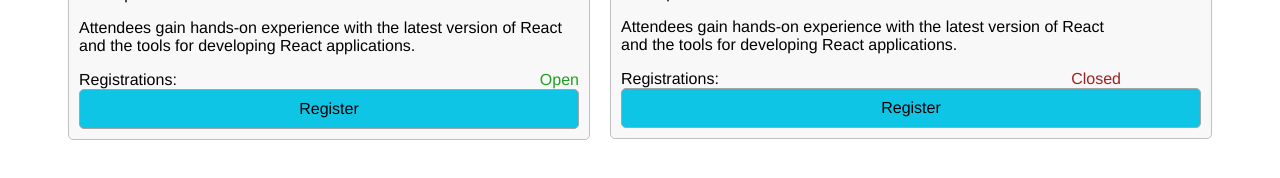
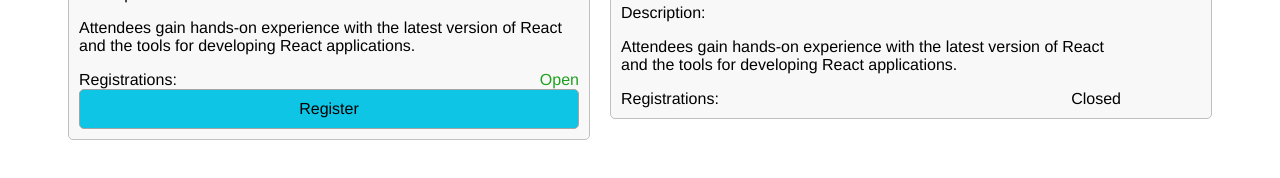
Before and after one commit to gunasekharravilla/eventsapp, a React (Create React App) app: page / in a window 1280 px wide. Shown: the part 488-666 px from the top of the page. Built offline with nearby package versions, Linux system fonts and the light colour scheme.

Commit message:
Disable register button if seats=0

```diff
--- a/src/components/Event.js
+++ b/src/components/Event.js
@@ -26,13 +26,15 @@ export default function Event(props) {
               {event.seatCount > 0 ? (
                 <span className="success">Open</span>
               ) : (
-                <span className="error">Closed</span>
+                <span className="danger">Closed</span>
               )}
             </div>
           </div>
         </li>
+        {event.seatCount > 0 && (
 
         <button className="primary block">Register</button>
+        )}
       </ul>
     </div>
   );
```
